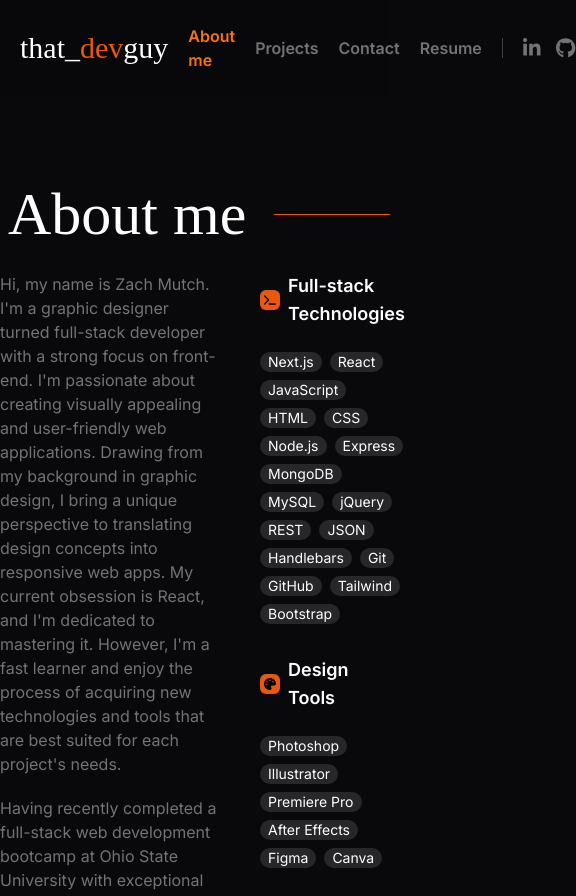
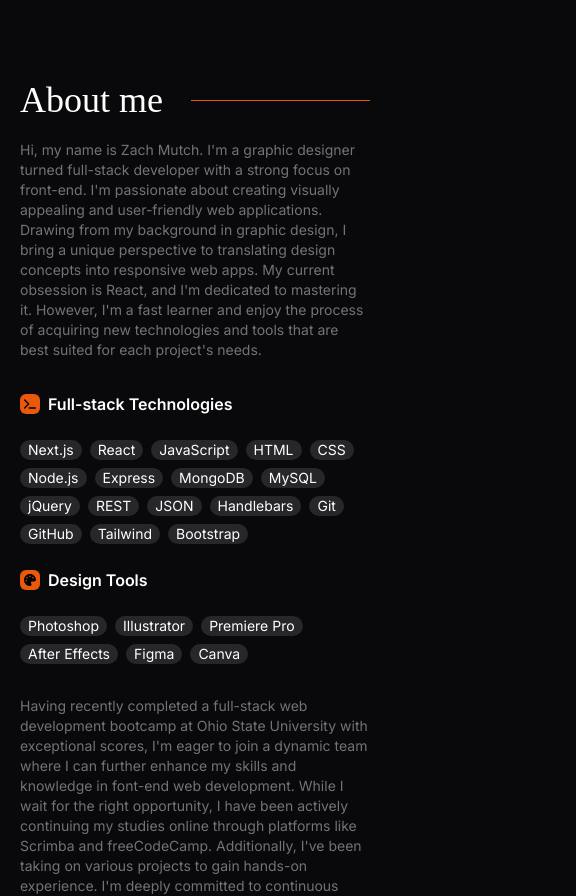
Before and after one commit to that-devguy/react-portfolio, a Next.js app: page /about in a window 390 px wide. Shown: the top 896 px of the page, 576 px wide, since content can reach past the window. Built offline with nearby package versions, Linux system fonts and the light colour scheme; a web font is replaced by a local one.

Commit message:
added mobile responsiveness to '/about' and its corresponding components, cleaned up the tailwind styles on the elements

```diff
--- a/src/app/about/page.js
+++ b/src/app/about/page.js
@@ -11,13 +11,13 @@ import { Reveal } from "../utils/Reveal";
 export default function AboutPage() {
   return (
     <main>
-      <Navbar />
-      <section className="about--container mx-auto max-w-4xl mt-20">
+      {/* <Navbar /> */}
+      <section className="about--container mx-auto mt-20 max-w-sm sm:max-w-xl md:max-w-3xl md:px-6 lg:max-w-4xl">
         <SectionHeader title="About me" />
-        <div className="myTech--infoContainer flex col-2 gap-10">
-          <div className="w-2/3 text-neutral-500">
+        <div className="myTech--infoContainer flex flex-col-reverse col-2 gap-8 sm:gap-10 md:flex-row">
+          <div className="w-full text-sm text-neutral-500 sm:text-base md:w-2/3">
             <Reveal>
-              <p className="mb-5">
+              <p className="mb-5 hidden md:flex">
                 Hi, my name is Zach Mutch. I&apos;m a graphic designer turned
                 full-stack developer with a strong focus on front-end. I&apos;m
                 passionate about creating visually appealing and user-friendly
@@ -68,7 +68,7 @@ export default function AboutPage() {
               </p>
             </Reveal>
             <Reveal>
-              <div className="flex items-center py-2 gap-5">
+              <div className="flex items-center py-2 gap-5 mb-5">
                 <div className="flex items-center gap-2 text-lg text-orange-600">
                   <p>Let&apos;s connect</p>
                   <FontAwesomeIcon icon={faArrowRight} />
@@ -77,8 +77,23 @@ export default function AboutPage() {
               </div>
             </Reveal>
           </div>
-          <div className="myTech--badgesContainer w-1/3">
+          <div className="myTech--badgesContainer md:w-1/3">
             <MyTech />
+          </div>
+          <div className="myTech--mobileOnlyContainer w-full text-neutral-500 text-sm sm:text-base md:hidden">
+            <Reveal>
+              <p>
+                Hi, my name is Zach Mutch. I&apos;m a graphic designer turned
+                full-stack developer with a strong focus on front-end. I&apos;m
+                passionate about creating visually appealing and user-friendly
+                web applications. Drawing from my background in graphic design,
+                I bring a unique perspective to translating design concepts into
+                responsive web apps. My current obsession is React, and I&apos;m
+                dedicated to mastering it. However, I&apos;m a fast learner and
+                enjoy the process of acquiring new technologies and tools that
+                are best suited for each project&apos;s needs.
+              </p>
+            </Reveal>
           </div>
         </div>
       </section>
--- a/src/app/components/MyTech.js
+++ b/src/app/components/MyTech.js
@@ -4,25 +4,23 @@ import { Reveal } from "../utils/Reveal";
 
 export default function MyTech() {
   return (
-    <div className="myTech--container">
+    <div className="myTech--container block sm:flex sm:gap-4 md:block">
       <Reveal>
-        <p className="text-lg font-semibold flex items-center mb-6">
+        <p className="text-base font-semibold flex items-center mb-6 md:text-lg">
           <FontAwesomeIcon
             icon={faTerminal}
             className="text-black bg-orange-600 mr-2 p-1 w-3 h-3 rounded-md"
           />
           Full-stack Technologies
         </p>
-        <div className="flex flex-wrap mb-8 gap-2">
+        <div className="flex flex-wrap gap-2 mb-6 sm:mb-0 md:mb-8">
+          <p className="text-sm bg-zinc-800 px-2 rounded-xl w-fit">Next.js</p>
+          <p className="text-sm bg-zinc-800 px-2 rounded-xl w-fit">React</p>
           <p className="text-sm bg-zinc-800 px-2 rounded-xl w-fit">
-            Next.js
+            JavaScript
           </p>
-          <p className="text-sm bg-zinc-800 px-2 rounded-xl w-fit">React</p>
-          <p className="text-sm bg-zinc-800 px-2 rounded-xl w-fit">JavaScript</p>
           <p className="text-sm bg-zinc-800 px-2 rounded-xl w-fit">HTML</p>
-          <p className="text-sm bg-zinc-800 px-2 rounded-xl w-fit">
-            CSS
-          </p>
+          <p className="text-sm bg-zinc-800 px-2 rounded-xl w-fit">CSS</p>
           <p className="text-sm bg-zinc-800 px-2 rounded-xl w-fit">Node.js</p>
           <p className="text-sm bg-zinc-800 px-2 rounded-xl w-fit">Express</p>
           <p className="text-sm bg-zinc-800 px-2 rounded-xl w-fit">MongoDB</p>
@@ -30,7 +28,9 @@ export default function MyTech() {
           <p className="text-sm bg-zinc-800 px-2 rounded-xl w-fit">jQuery</p>
           <p className="text-sm bg-zinc-800 px-2 rounded-xl w-fit">REST</p>
           <p className="text-sm bg-zinc-800 px-2 rounded-xl w-fit">JSON</p>
-          <p className="text-sm bg-zinc-800 px-2 rounded-xl w-fit">Handlebars</p>
+          <p className="text-sm bg-zinc-800 px-2 rounded-xl w-fit">
+            Handlebars
+          </p>
           <p className="text-sm bg-zinc-800 px-2 rounded-xl w-fit">Git</p>
           <p className="text-sm bg-zinc-800 px-2 rounded-xl w-fit">GitHub</p>
           <p className="text-sm bg-zinc-800 px-2 rounded-xl w-fit">Tailwind</p>
@@ -38,14 +38,14 @@ export default function MyTech() {
         </div>
       </Reveal>
       <Reveal>
-        <p className="text-lg font-semibold flex items-center mb-6">
+        <p className="text-base font-semibold flex items-center mb-6 md:text-lg">
           <FontAwesomeIcon
             icon={faPalette}
             className="text-black bg-orange-600 mr-2 p-1 w-3 h-3 rounded-md"
           />
           Design Tools
         </p>
-        <div className="flex flex-wrap mb-5 gap-2">
+        <div className="flex flex-wrap gap-2">
           <p className="text-sm bg-zinc-800 px-2 rounded-xl w-fit">Photoshop</p>
           <p className="text-sm bg-zinc-800 px-2 rounded-xl w-fit">
             Illustrator
--- a/src/app/components/SectionHeader.js
+++ b/src/app/components/SectionHeader.js
@@ -9,9 +9,9 @@ const myFont = localFont({
 export default function SectionHeader({ title }) {
   return (
     <section className="flex items-center w-full gap-5 mb-5">
-      <div className="text-6xl min-w-fit">
+      <div className="text-4xl min-w-fit sm:text-5xl md:text-6xl">
         <Reveal>
-          <h3 className="p-2" style={myFont.style}>{title}</h3>
+          <h3 className="pr-2" style={myFont.style}>{title}</h3>
         </Reveal>
       </div>
       <div className="w-full h-[1px] bg-orange-600" />
--- a/src/app/layout.js
+++ b/src/app/layout.js
@@ -18,7 +18,7 @@ export default function RootLayout({ children }) {
         <meta name="viewport" content="width=device-width, initial-scale=1" />
         <link rel="icon" href="/favicon.ico" />
       </Head>
-      <body style={inter.style}>{children}</body>
+      <body className="px-5" style={inter.style}>{children}</body>
     </html>
   );
 }
--- a/src/app/page.js
+++ b/src/app/page.js
@@ -7,23 +7,24 @@ import localFont from "next/font/local";
 
 const myFont = localFont({
   src: "../assets/fonts/headerFont.woff2",
-  display: "fallback"
+  display: "fallback",
 });
 
 export default function Home() {
   return (
     <main className="flex flex-col h-screen">
-      <div>
-        {/* <Navbar /> */}
-      </div>
-      <section className="hero--container flex flex-col md:gap-2 mx-auto justify-center items-center flex-grow max-w-xs md:max-w-lg lg:max-w-2xl">
+      <div>{/* <Navbar /> */}</div>
+      <section className="hero--container flex flex-col mx-auto justify-center items-center flex-grow max-w-sm sm:max-w-lg md:gap-2 md:max-w-lg lg:max-w-2xl">
         <Reveal>
-          <h1 className="text-6xl md:text-8xl lg:text-9xl flex mb-6 pb-2" style={myFont.style}>
+          <h1
+            className="text-6xl flex mb-6 pb-2 sm:text-8xl lg:text-9xl"
+            style={myFont.style}
+          >
             that_<span className="text-orange-600">dev</span>guy
           </h1>
         </Reveal>
         <Reveal>
-          <h3 className="text-md md:text-lg max-w-2xl text-center text-neutral-500 mb-6">
+          <h3 className="text-sm text-center text-neutral-500 mb-6 sm:text-base md:text-lg">
             Hi, my name is Zach Mutch, I&apos;m a design-driven Front-end Web
             Developer with a passion for visually appealing and user-friendly
             web applications.
```
